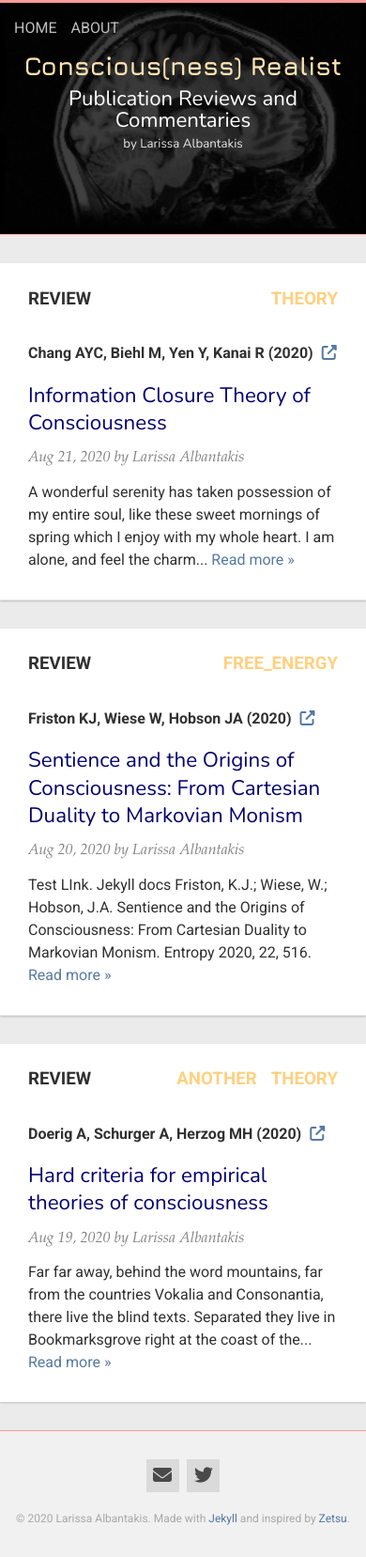
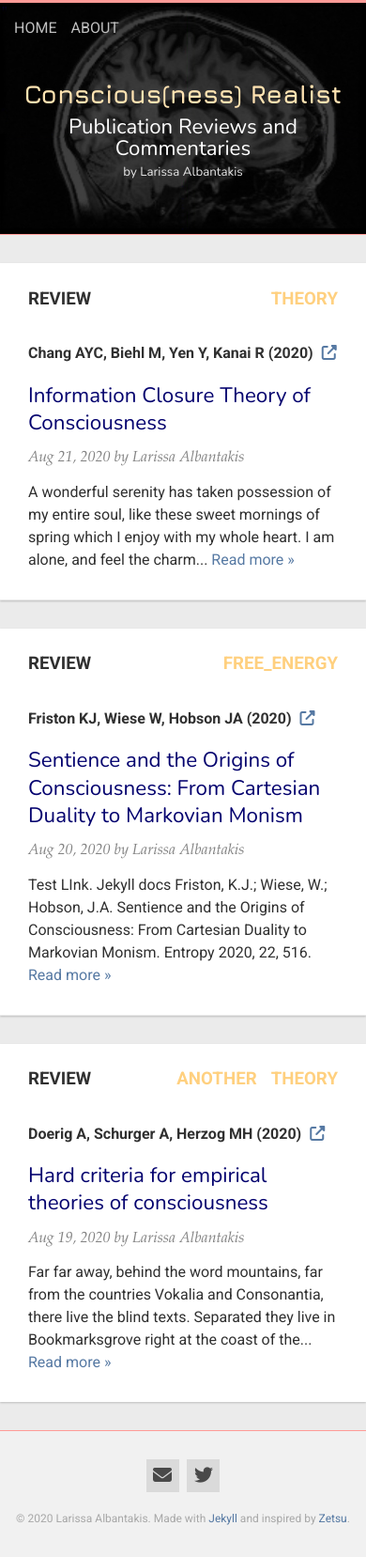
Before and after one commit to ConsciousnessRealist/consciousnessrealist.github.io, a Jekyll site: the page built from index.html, in a window 390 px wide. Shown: the whole page at 94% size. Built offline with Jekyll 4.4.1, drawn with Linux system fonts in a browser that asks for light colours; nearby versions of some CDN libraries; the list of posts is cut into pages by our own code.

Commit message:
Make header nicer phone

```diff
--- a/_sass/_layouts.scss
+++ b/_sass/_layouts.scss
@@ -53,7 +53,7 @@
     font-size: calc(0.25em + 60 * (100vw /1000));
     margin-bottom: 10px;
     @include media-query($on-phone) {
-      margin-top: 0px;
+      margin-top: $spacing-unit;
     }
   }
   .txt-subtitle {
```
